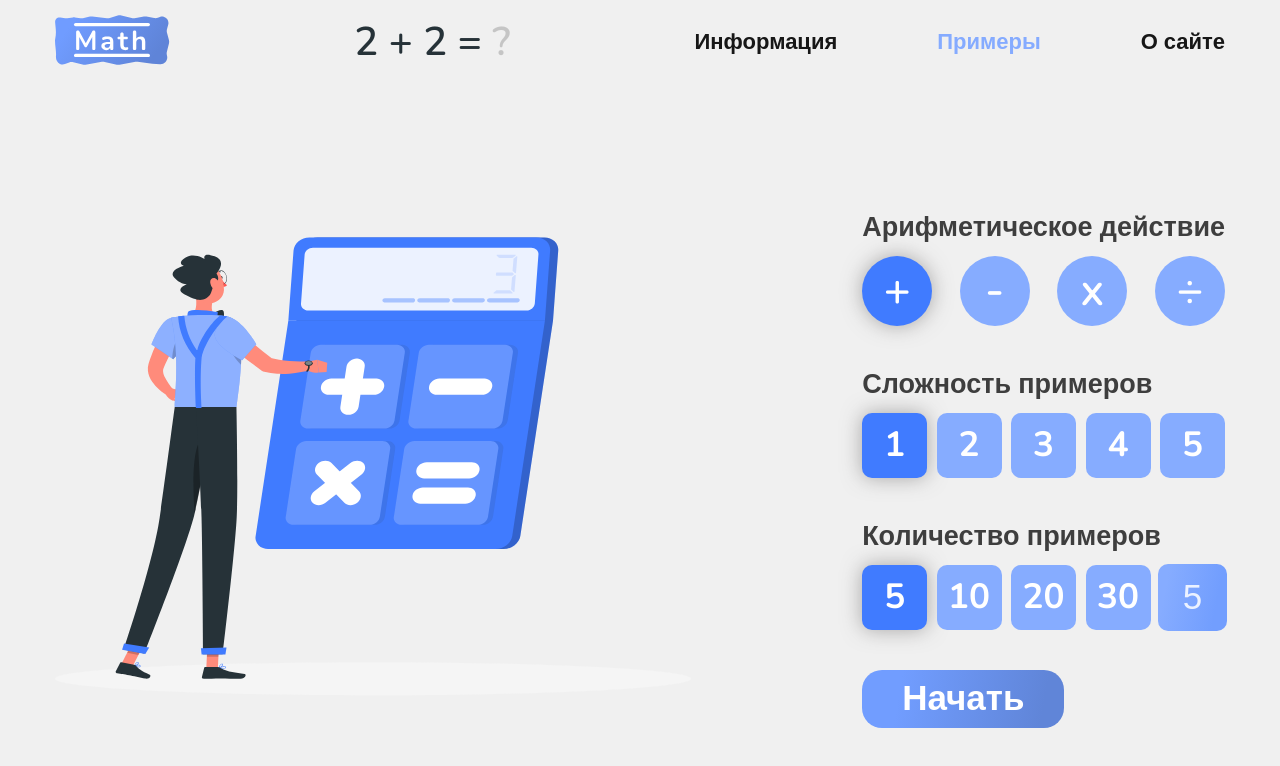
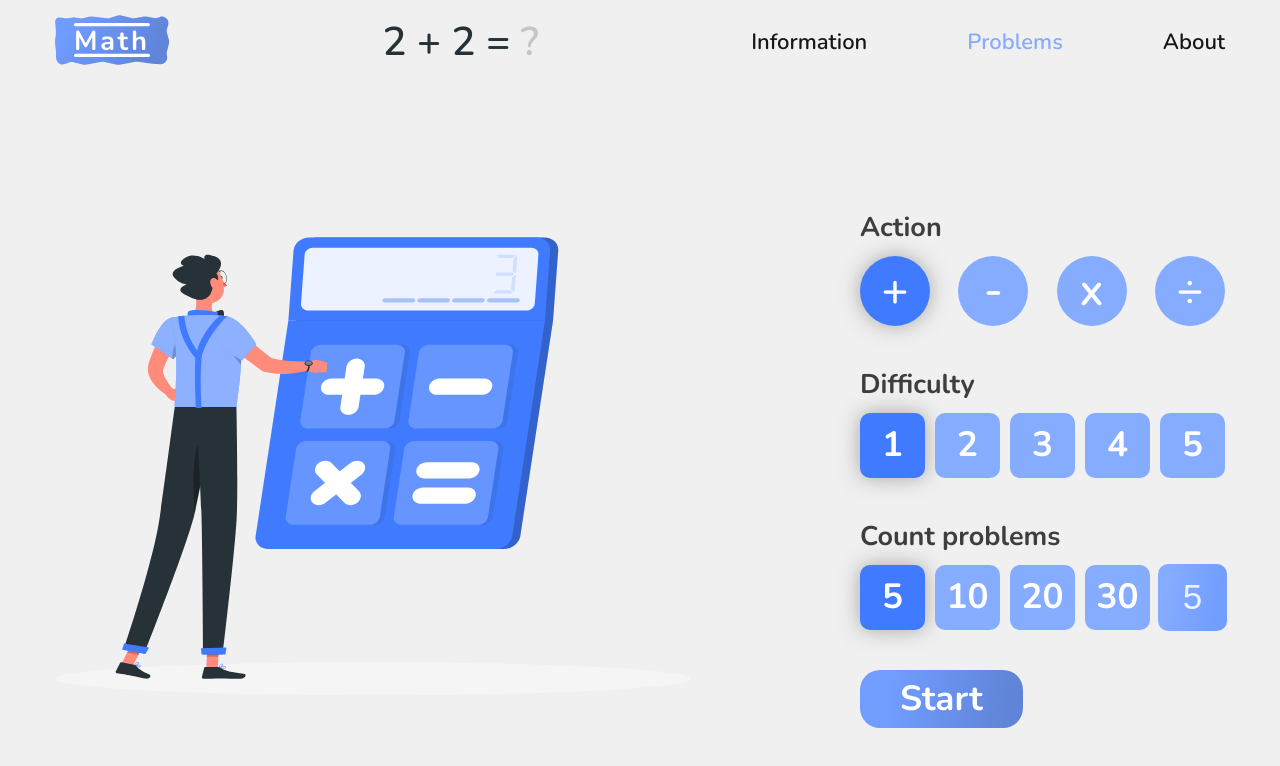
Before and after one commit to Danber0/React-Math, a React (Create React App) app: page /choice in a window 1280 px wide. Shown: the top 766 px of the page. Built offline with nearby package versions, Linux system fonts and the light colour scheme.

Commit message:
Translate

```diff
--- a/src/components/Header/index.tsx
+++ b/src/components/Header/index.tsx
@@ -22,19 +22,19 @@ export const Header = () => {
           <nav>
             <ul>
               <li className={`${location.pathname === "/" ? "active" : ""} `}>
-                <Link to="/">Информация</Link>
+                <Link to="/">Information</Link>
               </li>
               <li
                 className={`${
                   location.pathname === "/choice" ? "active" : ""
                 } `}
               >
-                <Link to="/choice">Примеры</Link>
+                <Link to="/choice">Problems</Link>
               </li>
               <li
                 className={`${location.pathname === "/about" ? "active" : ""} `}
               >
-                <Link to="/about">О сайте</Link>
+                <Link to="/about">About</Link>
               </li>
             </ul>
           </nav>
--- a/src/components/OperationChoose/OperationChoose.scss
+++ b/src/components/OperationChoose/OperationChoose.scss
@@ -50,6 +50,8 @@
       .action__difficult {
         display: flex;
         justify-content: space-between;
+        gap: 10px;
+
         &__block {
           font-style: normal;
           font-weight: bold;
--- a/src/components/OperationChoose/index.tsx
+++ b/src/components/OperationChoose/index.tsx
@@ -94,7 +94,7 @@ export const OperationChoose: React.FC = () => {
     const regExp = new RegExp(/^\d+$/g);
     if (regExp.test(action.count)) {
       if (Number(action.count) >= Number(2001)) {
-        toast.error("Введите число меньше 2000.");
+        toast.error("Number must be bellow 2000.");
         return setAction({ ...action, count: "" });
       }
       if (action.actionMark.length <= Number(action.count)) {
@@ -103,12 +103,12 @@ export const OperationChoose: React.FC = () => {
         navigate("/solve");
       } else {
         toast.error(
-          "Нельзя, чтобы кол-во действий было больше, чем кол-во примеров"
+          "Do more problems"
         );
       }
     } else {
       setAction({ ...action, count: "5" });
-      toast.error("Введите целое число!");
+      toast.error("Only integer number!");
     }
   };
 
@@ -116,7 +116,7 @@ export const OperationChoose: React.FC = () => {
     <div className="choice-main__settings">
       <div className="settings__action">
         <div className="action__choose__mark">
-          <h3>Арифметическое действие</h3>
+          <h3>Action</h3>
           <div className="action__mark">
             {arrayActions.actionMark.map((mark, index) => (
               <div
@@ -132,7 +132,7 @@ export const OperationChoose: React.FC = () => {
           </div>
         </div>
         <div className="action__choose__difficult">
-          <h3>Сложность примеров</h3>
+          <h3>Difficulty</h3>
           <div className="action__difficult">
             {arrayActions.difficulty.map((numberDifficult, index) => (
               <div
@@ -148,7 +148,7 @@ export const OperationChoose: React.FC = () => {
           </div>
         </div>
         <div className="action__choose__count">
-          <h3>Количество примеров</h3>
+          <h3>Count problems</h3>
           <div className="action__count">
             {arrayActions.count.map((numberCount, index) => (
               <div
@@ -172,7 +172,7 @@ export const OperationChoose: React.FC = () => {
             </div>
           </div>
         </div>
-        <button onClick={handleClickStartTask}>Начать</button>
+        <button onClick={handleClickStartTask}>Start</button>
       </div>
     </div>
   );
--- a/src/pages/About/index.tsx
+++ b/src/pages/About/index.tsx
@@ -10,15 +10,14 @@ export const About = () => {
         <img src={AboutPicture} alt="AboutPicture" />
       </div>
       <div className="about__information">
-        <h1>Сайт был создан чтобы ты мог подтянуть устный счет!</h1>
+        <h1>The site was created for training</h1>
         <p>
-          Автор сайта и дизайна
+          Design author and developer of this site
           <a
             href="https://career.habr.com/danber"
             target="_blank"
             rel="noreferrer"
           >
-            {" "}
             Danber
           </a>
         </p>
--- a/src/pages/MainPage/index.tsx
+++ b/src/pages/MainPage/index.tsx
@@ -9,13 +9,12 @@ export const MainPage = () => {
   return (
     <div className="main-content">
       <div className="main-content__description">
-        <h1>Онлайн тренажер устного счета</h1>
+        <h1>Online brain training exercise</h1>
         <p>
-          На этом сайте ты сможешь прокачать свой мозг при помощи онлайн
-          тренажера нажми кнопку ниже, чтобы начать
+          On this site you can boost your brain with an online simulator. Press the button below to start
         </p>
         <button>
-          <Link to="/choice">Начать тренировку</Link>
+          <Link to="/choice">Start training</Link>
         </button>
       </div>
       <div className="main-content__image">
--- a/src/pages/Result/index.tsx
+++ b/src/pages/Result/index.tsx
@@ -15,13 +15,13 @@ export const Result: React.FC<ResultProps> = ({ time }) => {
           <img src={success} alt="Success" />
         </div>
         <div className="result__content-title">
-          Поздравляю 🔥 <br /> Ты ответил на все вопросы 😲
+          Congratulations 🔥 <br /> You answered on all of the questions 😲
         </div>
         <div className="result__content-description">
-          Твое время составило <span className="color">{time}</span> сек!
+          Your time is <span className="color">{time}</span> сек!
         </div>
         <button className="result__content-button">
-          <Link to="/choice">Ещё раз</Link>
+          <Link to="/choice">Again</Link>
         </button>
       </div>
     </div>
--- a/src/pages/SolveTasks/index.tsx
+++ b/src/pages/SolveTasks/index.tsx
@@ -69,17 +69,17 @@ export const SolveTasks: React.FC<SolveTasksProps> = ({ timer }) => {
       <div className="solve__content">
         <div className="solve__content-top">
           <div>
-            Пример: <span className="color">{currentTask + 1} </span>из
+            Current problem: <span className="color">{currentTask + 1} </span>из
             <span className="color"> {actionInfo.count}</span>
           </div>
           <div>
-            Сложность: <span className="color">{actionInfo.difficulty}</span>
+            Difficulty: <span className="color">{actionInfo.difficulty}</span>
           </div>
           <div>
-            Знак(и): <span className="color">{actionInfo.actionMark}</span>
+            Action(s): <span className="color">{actionInfo.actionMark}</span>
           </div>
           <div>
-            Секунд: <span className="color">{timer}</span>
+            Seconds: <span className="color">{timer}</span>
           </div>
         </div>
         <div ref={correctRef} className="solve__content-task">
```
